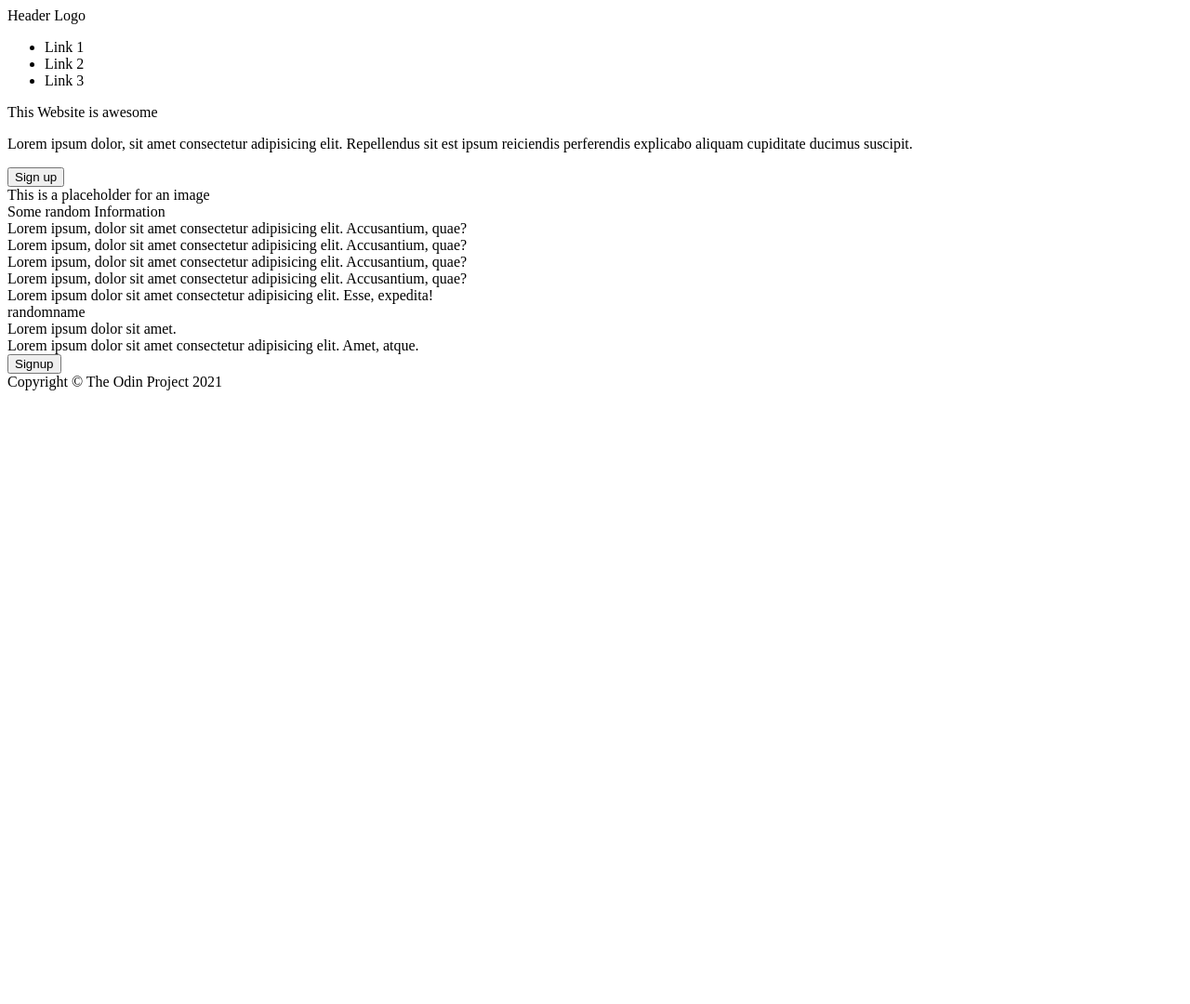
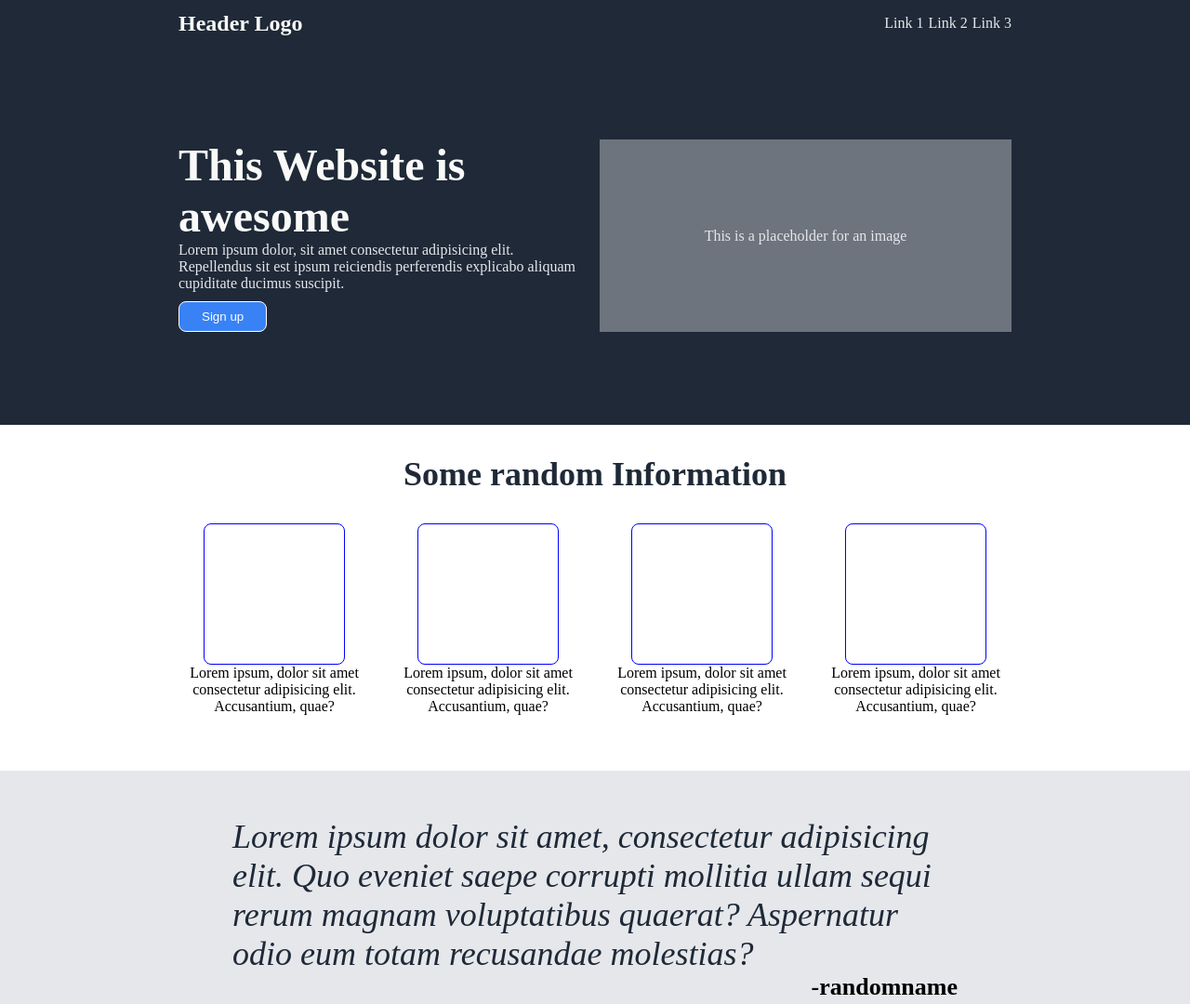
Before and after one commit to ritizzzz/landingpage, a plain HTML site: page index.html in a window 1280 px wide. Shown: the top 1080 px of the page at 93% size. Before the commit the page ends 800 px from the top, so only its background shows below. Drawn offline with Linux system fonts and the light colour scheme.

Commit message:
Added styling to the apge
styling was added to the page as per the design-slight changes were made to the html to accomodate the css chages

```diff
--- a/index.html
+++ b/index.html
@@ -18,6 +18,7 @@
             </ul>
         </div>
     </div>
+
     <div class="description">
         <div class="left">
             <div class="left-title">
@@ -30,30 +31,32 @@
             This is a placeholder for an image
         </div>
     </div>
+
     <div class="information">
-        Some random Information
+        <span class="information-title">Some random Information</span>
+        <div class="all-cards">
             <div class="card">
                 <div class="image"></div>
-            <div class="text">Lorem ipsum, dolor sit amet consectetur adipisicing elit. Accusantium, quae?</div>
+                <div>Lorem ipsum, dolor sit amet consectetur adipisicing elit. Accusantium, quae?</div>
             </div>
             <div class="card">
                 <div class="image"></div>
-            <div class="text">Lorem ipsum, dolor sit amet consectetur adipisicing elit. Accusantium, quae?</div>
+                <div>Lorem ipsum, dolor sit amet consectetur adipisicing elit. Accusantium, quae?</div>
             </div>
             <div class="card">
                 <div class="image"></div>
-            <div class="text">Lorem ipsum, dolor sit amet consectetur adipisicing elit. Accusantium, quae?</div>
+                <div>Lorem ipsum, dolor sit amet consectetur adipisicing elit. Accusantium, quae?</div>
             </div>
             <div class="card">
                 <div class="image"></div>
-            <div class="text">Lorem ipsum, dolor sit amet consectetur adipisicing elit. Accusantium, quae?</div>
+                <div>Lorem ipsum, dolor sit amet consectetur adipisicing elit. Accusantium, quae?</div>
             </div>
         </div>
+
+    </div>
     <div class="quote">
-        <div class="container">
-            <div>Lorem ipsum dolor sit amet consectetur adipisicing elit. Esse, expedita!</div>
-            <div class="quotee">randomname</div>
-        </div>
+            <div class="text">Lorem ipsum dolor sit amet, consectetur adipisicing elit. Quo eveniet saepe corrupti mollitia ullam sequi rerum magnam voluptatibus quaerat? Aspernatur odio eum totam recusandae molestias?</div>
+            <div class="quotee">-randomname</div>
     </div>
 
     <div class="calltoaction">
--- a/style.css
+++ b/style.css
@@ -0,0 +1,160 @@
+body{
+    margin: 0px;
+    display: flex;
+    flex-direction: column;
+}
+
+.header{
+    display: flex;
+    justify-content: space-between;
+    background-color: #1F2937;
+    color: #F9FAF8;
+    height: 50px;
+    align-items: center;
+    padding: 0px 15vw;
+
+}
+.Logo{
+    font-size: 24px;
+    font-weight: bold;
+}
+
+ul{
+    list-style-type: none;
+    padding: 0px;
+    display: flex;
+    gap: 5px;
+}
+ul, .left > p, .right{
+    color: #e5e7eb;
+    margin: 0px;
+}
+.left > p{
+    padding-bottom: 10px;
+}
+
+button{
+    background-color: #3882f6;
+    color: white;
+    padding: 8px 24px;
+    border-radius: 8px;
+    border: 1px solid white;
+}
+.description{
+    display: flex;
+    background-color: #1F2937;
+    padding: 100px 15vw;
+    gap: 10px;
+}
+
+.left-title{
+    font-size: 48px;
+    font-weight: 700;
+    color: #f9fAf8;
+    flex: 1;
+}
+.right{
+    background-color: #6d747d;
+    display: flex;
+    justify-content: center;
+    align-items: center;
+}
+.right, .left{
+    flex: 1;
+    flex-basis: 50%;
+    min-height: 199px;
+}
+.information{
+    display: flex;
+    flex-direction: column;
+    text-align: center;
+    gap: 32px;
+    margin-bottom: 60px;
+}
+
+.all-cards{
+    display: flex;
+    justify-content: center;
+    gap: 30px;
+    flex-wrap: wrap;
+}
+
+.card{
+    display: flex;
+    flex-direction: column;
+    align-items: center;
+    max-width: 200px;
+
+}
+
+.image{
+    width: 150px;
+    height: 150px;
+    border: 1px solid blue;
+    border-radius: 8px;
+    justify-items: center;
+}
+.information-title{
+    font-size: 36px;
+    font-weight: 700;
+    color: #1F2937;
+    margin-top: 32px;
+}
+
+.quote{
+    display: flex;
+    justify-content: center;
+    align-items: center;
+    background-color: #e5e7eb;
+    flex-direction: column;
+    padding: 50px 250px;
+}
+
+.quotee{
+    align-self: flex-end;
+    font-size: 26px;
+    font-weight: bold;
+}
+
+.text{
+    font-size: 36px;
+    font-style: italic;
+    color: #1F2937
+}
+
+.calltoaction{
+    justify-content: center;
+    display: flex;
+    align-items: center;
+}
+
+.centered{
+    display: flex;
+    align-items: center;
+    background-color: #3882f6;
+    margin: 75px 0px;
+    width: 850px;
+    justify-content: space-around;
+    padding: 30px 50px;
+}
+
+.bolded{
+    font-weight: bold;
+    font-size: 16px;
+    color: #e5e7eb;
+}
+
+.blah{
+    color: #e5e7eb;
+}
+
+.footer{
+    display: flex;
+    justify-content: center;
+    align-items: center;
+    width: 100vw;
+    height: 50px;
+    max-width:100%;
+    color: white;
+    background-color: black;
+}
```
Lines whose indentation alone changed are shown as unchanged.
